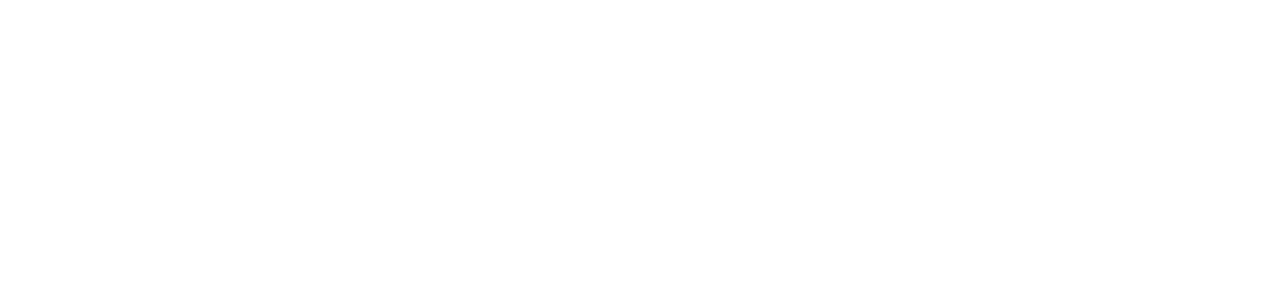
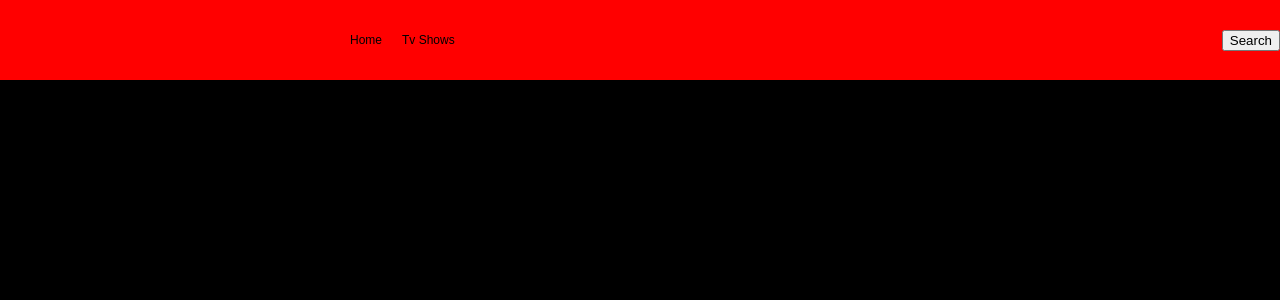
Before and after one commit to daeyeub/nomflix, a React (Create React App) app: page / in a window 1280 px wide. Shown: the top 300 px of the page. Built offline with nearby package versions, Linux system fonts and the light colour scheme.

Commit message:
2022-08-27

```diff
--- a/src/App.tsx
+++ b/src/App.tsx
@@ -1,7 +1,24 @@
 import React from "react";
 import styled from "styled-components";
+import { BrowserRouter as Router, Routes, Route } from "react-router-dom";
+import Search from "./Routes/Search";
+import Home from "./Routes/Home";
+import Tv from "./Routes/Tv";
+import Header from "./Components/Header";
+
 function App() {
-  return <div></div>;
+  return (
+    <>
+      <Header />
+      <Router>
+        <Routes>
+          <Route path="/" element={<Home />} />
+          <Route path="/tv" element={<Tv />} />
+          <Route path="/search" element={<Search />} />
+        </Routes>
+      </Router>
+    </>
+  );
 }
 
 export default App;
--- /dev/null
+++ b/src/Components/Header.tsx
@@ -0,0 +1,46 @@
+import React from "react";
+import styled from "styled-components";
+
+const Nav = styled.nav`
+  display: flex;
+  justify-content: space-between;
+  align-items: center;
+  position: fixed;
+  width: 100%;
+  height: 80px;
+  font-size: 12px;
+  top: 0;
+  background-color: red;
+`;
+const Col = styled.div`
+  display: flex;
+  align-items: center;
+`;
+const Logo = styled.svg`
+  margin-right: 50px;
+`;
+const Items = styled.ul`
+  display: flex;
+  align-items: center;
+`;
+const Item = styled.li`
+  margin-right: 20px;
+`;
+const Header = () => {
+  return (
+    <Nav>
+      <Col>
+        <Logo />
+        <Items>
+          <Item>Home</Item>
+          <Item>Tv Shows</Item>
+        </Items>
+      </Col>
+      <Col>
+        <button>Search</button>
+      </Col>
+    </Nav>
+  );
+};
+
+export default Header;
--- /dev/null
+++ b/src/Routes/Home.tsx
@@ -0,0 +1,7 @@
+import React from "react";
+
+const Home = () => {
+  return <div style={{ backgroundColor: "black", height: "200vh" }}></div>;
+};
+
+export default Home;
--- /dev/null
+++ b/src/Routes/Search.tsx
@@ -0,0 +1,7 @@
+import React from "react";
+
+const Search = () => {
+  return <div>Search</div>;
+};
+
+export default Search;
--- /dev/null
+++ b/src/Routes/Tv.tsx
@@ -0,0 +1,7 @@
+import React from "react";
+
+const Tv = () => {
+  return <div>Tv</div>;
+};
+
+export default Tv;
```
